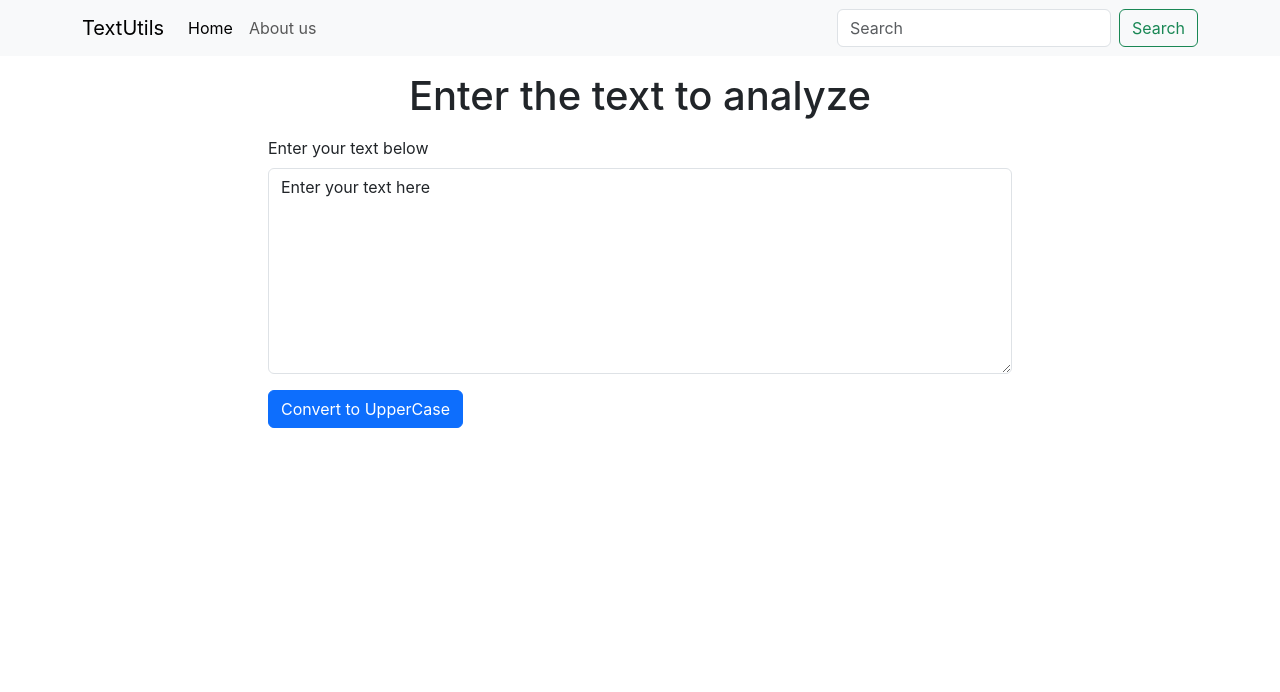
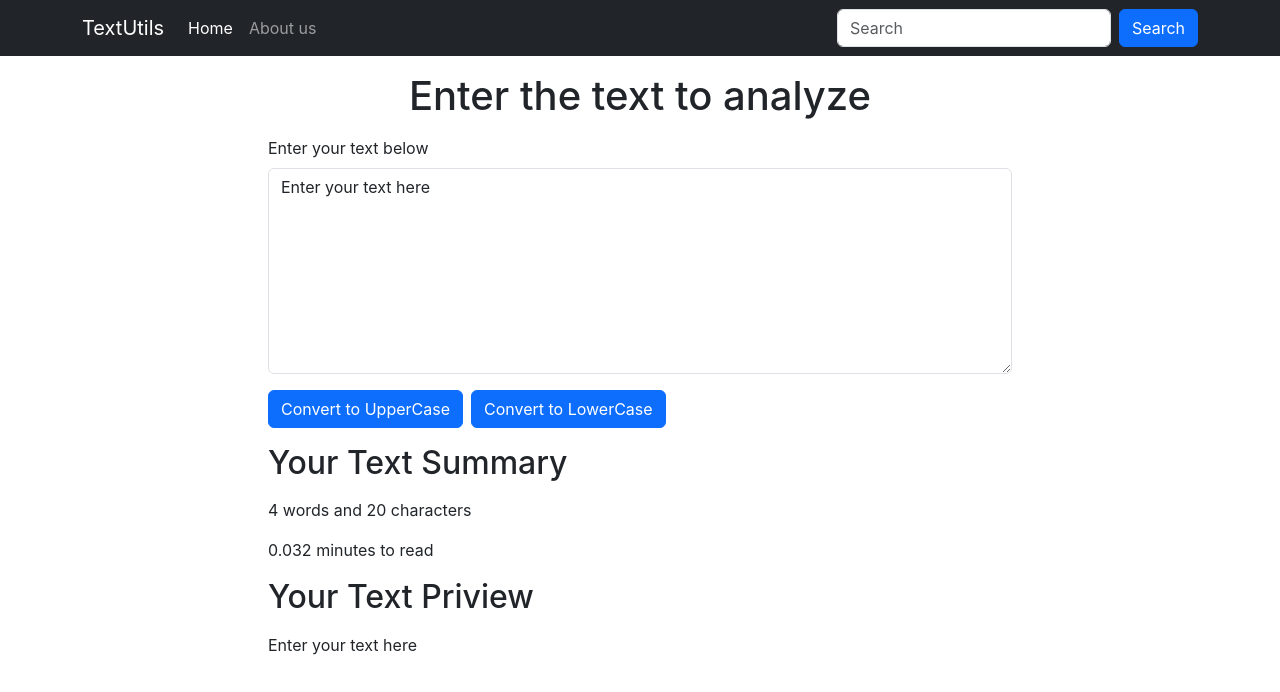
Before and after one commit to khalidshaikh999/textutils, a React (Create React App) app: page / in a window 1280 px wide. Shown: the top 692 px of the page. Built offline with nearby package versions, Linux system fonts and the light colour scheme.

Commit message:
Added more logic to app

```diff
--- a/src/components/Navbar.js
+++ b/src/components/Navbar.js
@@ -5,7 +5,7 @@
 export default function Navbar(props) {
   return (
     <div>
-        <nav className="navbar navbar-expand-lg bg-body-tertiary">
+        <nav className="navbar navbar-expand-lg navbar-dark bg-dark">
             <div className="container">
                 <a className="navbar-brand" href="/">{props.title}</a>
                 <button className="navbar-toggler" type="button" data-bs-toggle="collapse" data-bs-target="#navbarSupportedContent" aria-controls="navbarSupportedContent" aria-expanded="false" aria-label="Toggle navigation">
@@ -22,7 +22,7 @@
                 </ul>
                 <form className="d-flex" role="search">
                     <input className="form-control me-2" type="search" placeholder="Search" aria-label="Search" />
-                    <button className="btn btn-outline-success" type="submit">Search</button>
+                    <button className="btn btn-primary" type="submit">Search</button>
                 </form>
                 </div>
             </div>
--- a/src/components/TextForm.js
+++ b/src/components/TextForm.js
@@ -3,6 +3,10 @@
 export default function TextForm(props) {
 const handleUpClick = () => {
     let newText= text.toUpperCase();
+    setText(newText)
+}
+const handleLoClick = () => {
+    let newText= text.toLowerCase();
     setText(newText)
 }
 const handleUpChange = (event) => {
@@ -14,6 +18,7 @@
     // setText('Enter your new text here');
 
   return (
+    <>
         <div className='container my-3'>
             <h1 className='text-center mb-3'>{props.heading}</h1>
             <div className="m-auto col-md-8">
@@ -22,7 +27,18 @@
             </div>
             <div className="my-3 m-auto col-md-8">
                 <button className="btn btn-primary" onClick={handleUpClick}>Convert to UpperCase</button>
+                <button className="btn btn-primary mx-2" onClick={handleLoClick}>Convert to LowerCase</button>
             </div>
         </div>
+        <div className="container">
+            <div className="col-md-8 m-auto">
+                <h2 className="my-3">Your Text Summary</h2>
+                <p>{text.split(" ").length} words and {text.length} characters</p>
+                <p>{0.008 * text.split(' ').length} minutes to read</p>
+                <h2 className="my-3">Your Text Priview</h2>
+                <p>{text}</p>
+            </div>
+        </div>
+    </>
   )
 }
```
Lines whose indentation alone changed are shown as unchanged.
